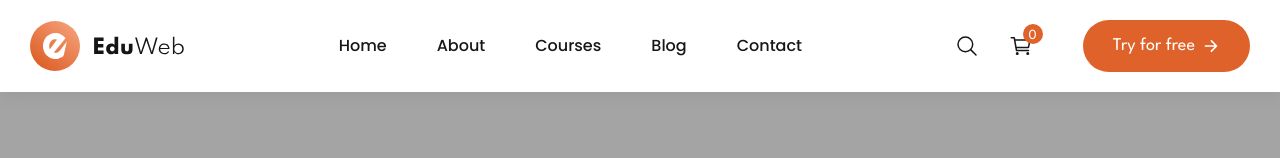
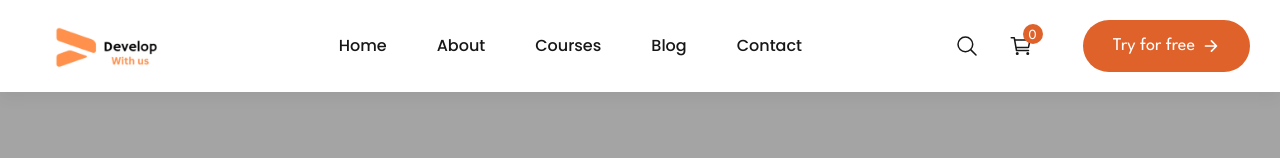
Before and after one commit to Dinesh-4/eduweb, a plain HTML site: page index.html in a window 1280 px wide. Shown: the top 158 px of the page. Drawn offline with nearby package versions, Linux system fonts and the light colour scheme.

Commit message:
Logo updated

```diff
--- a/index.html
+++ b/index.html
@@ -53,7 +53,7 @@
     <div class="container">
 
      <a href="#" class="logo">
-        <img src="./assets/images/logo.svg" width="156" height="50" alt="Edu logo">
+        <img src="./assets/images/dev-logo.jpg" width="156" height="50" alt="Edu logo">
       </a>
 
       <nav class="navbar" data-navbar>
```
Also changed, not shown: assets/images/dev-logo.jpg (added).
